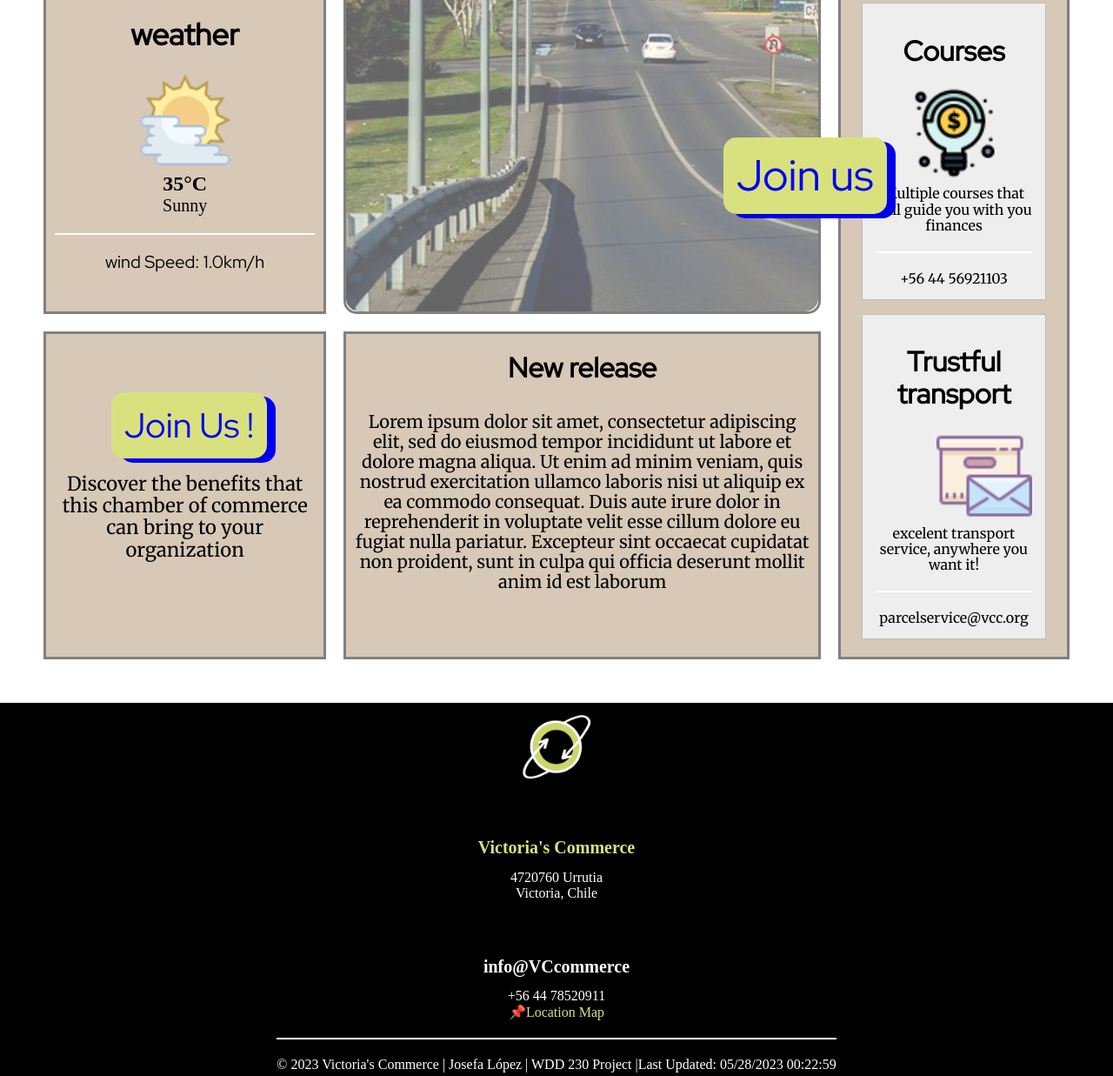
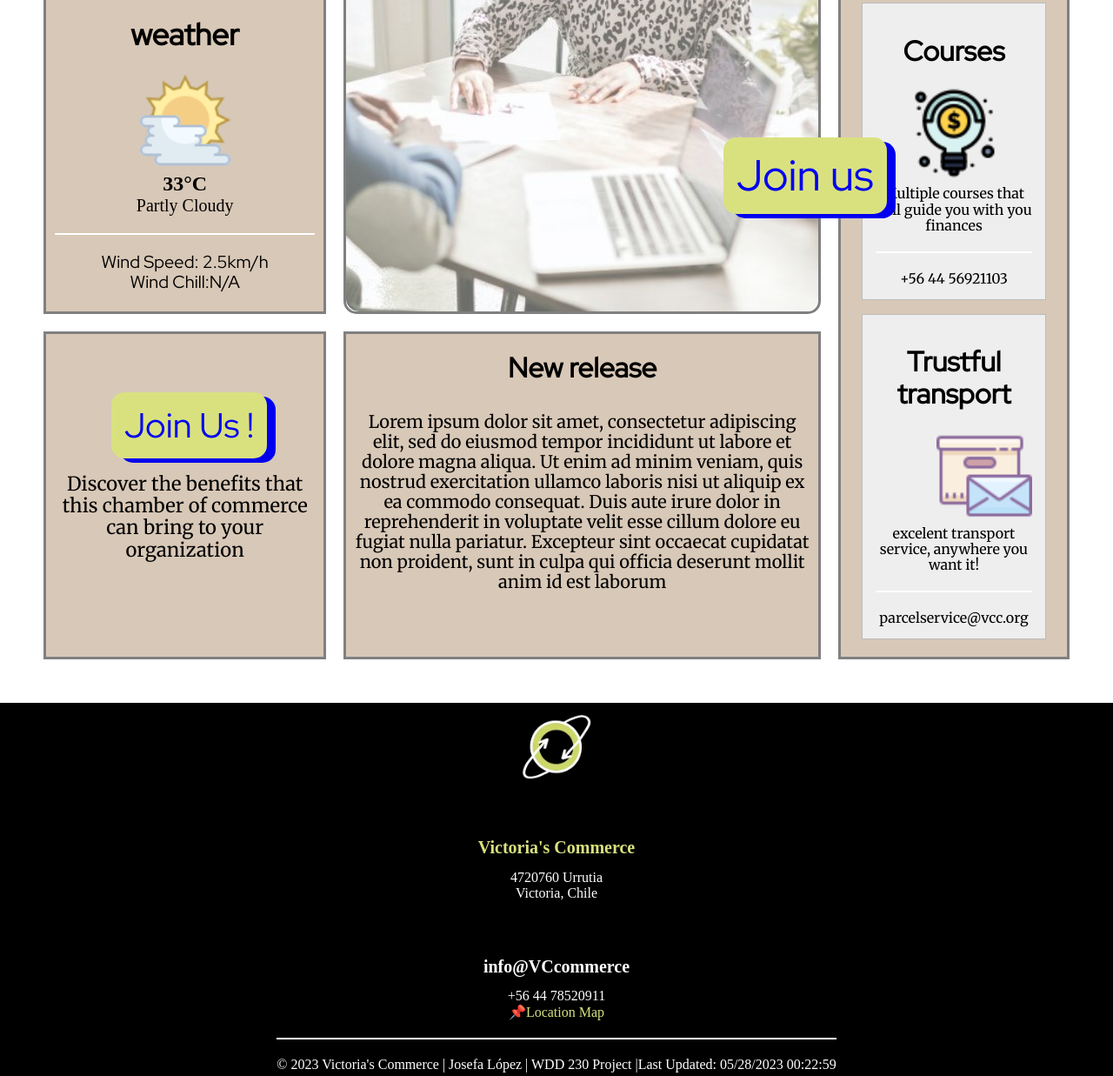
Before and after one commit to web-des-project/wdd230, a plain HTML site: page chamber/index.html in a window 1280 px wide. Shown: the part 674-1911 px from the top of the page at 87% size. Drawn offline with Linux system fonts and the light colour scheme.

Commit message:
weather and hero added

```diff
--- a/chamber/index.html
+++ b/chamber/index.html
@@ -18,7 +18,7 @@
         </div>
         <div class="logo">
             <picture>
-                <img src="images/logo2.png" alt="logo">
+                <img src="images/logo2.webp" alt="logo">
             </picture>
             <section class="headings">
                 <h1>Victoria's Commerce</h1>
@@ -47,7 +47,11 @@
     <main>
         <div class="grid-container">
             <section class="hero-div">
-                <img src="images/victoria2.jpg" alt="hero-img">
+                <picture>
+                    <source media="(min-width: 980px)" srcset="images/wdd230-large.jpg 980w">
+                    <source media="(min-width: 765px)" srcset="images/wdd230-medium.jpg 765w">
+                    <img src="images/wdd230-small.jpg" alt="hero-img" width="465" height="310">
+                </picture>
                 <h2 class="hero-title1">Welcome to</h2>
                 <h3 class="hero-title2">Victoria's commerce</h3>
                 <a href="#" class="joinus-btn">Join us</a>
@@ -60,10 +64,11 @@
             <section class="weather-div">
                 <h1 class="weather">weather</h1>
                 <img class="sun-icon" src="images/sun.png" alt="sun icon">
-                <h2 class="grades">35°C</h2>
-                <p class="sunny">Sunny</p>
+                <h2 class="grades">33°C</h2>
+                <p class="sunny">Partly Cloudy</p>
                 <hr>
-                <p class="speed">wind Speed:    1.0km/h</p>
+                <p class="speed">Wind Speed:    2.5km/h</p>
+                <p class="speed">Wind Chill:<span id="windChill"></span></p>
             </section>
             <section class="newrelease-div">
                 <h1>New release</h1>
@@ -103,7 +108,7 @@
     <footer>
         <div class="footer-container">
             <div class="adress">
-                <img src="images/logo2.png" class="logo2" alt="footer logo">
+                <img src="images/logo2.webp" class="logo2" alt="footer logo">
                 <div class="info">
                     <h1>Victoria's Commerce</h1>
                     <p>4720760 Urrutia</p>
@@ -121,6 +126,7 @@
             </p>
         </div>
     </footer>
+    <script src="scripts/weather.js"></script>
     <script src="scripts/hamburger.js"></script>
     <script src="scripts/script.js"></script>
     <script src="scripts/date.js"></script>
--- /dev/null
+++ b/chamber/scripts/weather.js
@@ -0,0 +1,19 @@
+let temperature = 33;
+let windSpeed = 2.5;
+let windChillValue = document.getElementById("windChill");
+buildWchill(windSpeed, temperature);
+windChillValue.innerHTML = buildWchill(windSpeed, temperature);
+
+
+function buildWchill(windSpeed, temperature) {
+    if((temperature <= 50) & (windSpeed > 3)) {
+        let windChill = 35.74 + 0.6215 * temperature - 35.75 * windSpeed ** 0.16 + 0.4275 * temperature * windSpeed ** 0.16;
+
+        windChill = Math.floor(windChill);
+
+        return windChill
+    }
+    else {
+        return "N/A";
+    }
+}
```
Also changed, not shown: chamber/images/logo2.webp (added), chamber/images/wdd230-large.jpg (added), chamber/images/wdd230-medium.jpg (added), chamber/images/wdd230-small.jpg (added), 1 other file.
